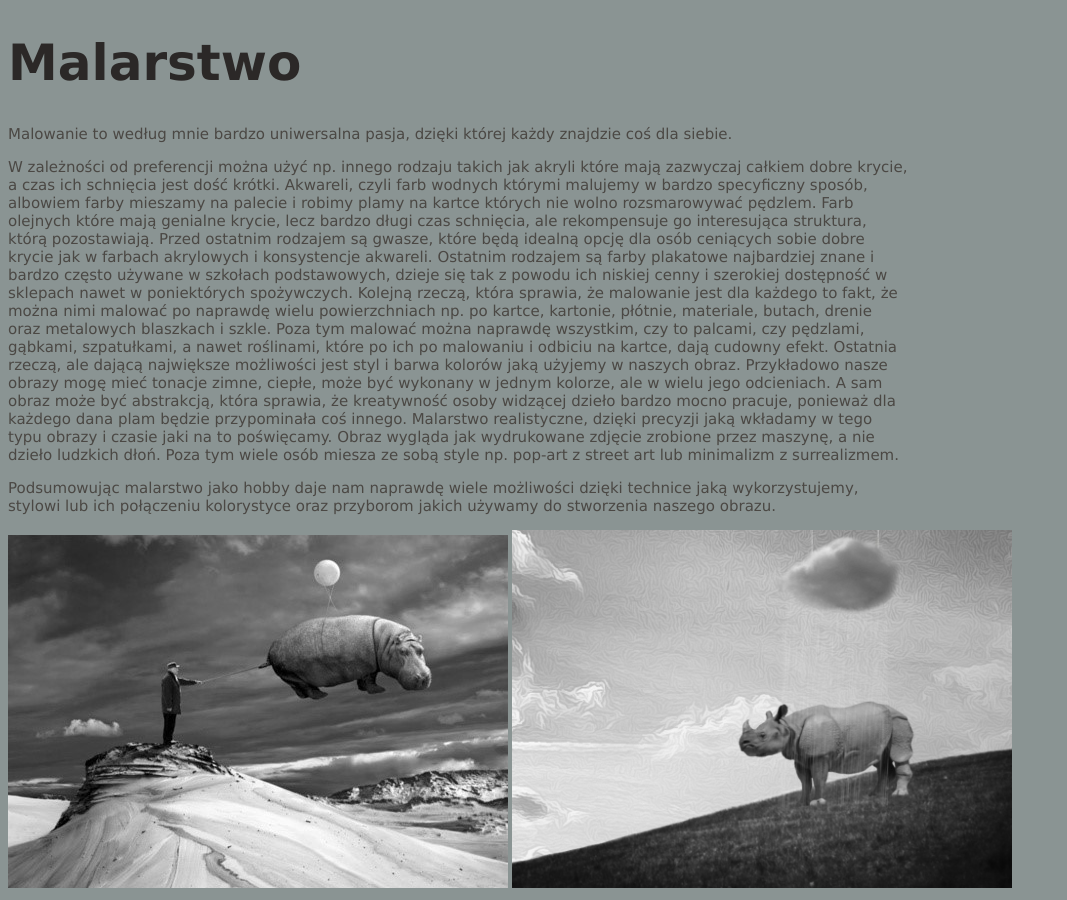
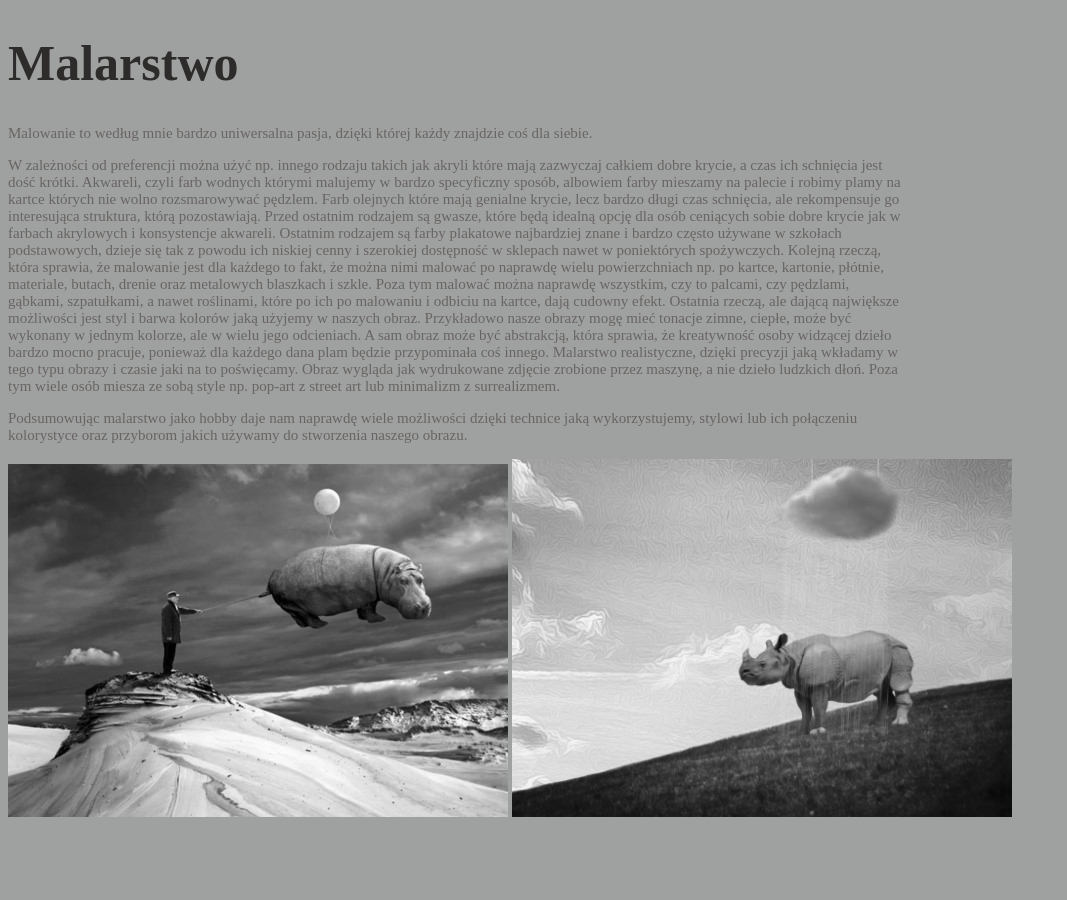
Before and after one commit to reeula/reeula.github.io, a plain HTML site: page index.html in a window 1280 px wide. Shown: the whole page, without its empty margins (0-1067 px from the left). After the commit the page ends 829 px from the top, so only its background shows below. Drawn offline with Linux system fonts and the light colour scheme.

Commit message:
Add files via upload

```diff
--- a/style.css
+++ b/style.css
@@ -1,30 +1,30 @@
-p{color:rgb(75, 72, 68)}
-body{background-color: rgb(138, 148, 147);}
-h1{color: rgb(43, 40, 39);}
+p{color:rgb(104, 101, 98)}
+body{background-color: rgb(159, 161, 161);}
+h1{color: rgb(46, 44, 43);}
 
 h1
 
 {
-    font-family: Verdana, Geneva, Tahoma, sans-serif;
+    font-family: 'Times New Roman', Times, serif;
 }
 
 p
 
 {
-    font-family: Verdana, Geneva, Tahoma, sans-serif;
+    font-family: 'Times New Roman', Times, serif;
 }
 
 
 h1
 
 {
-    font-weight: 400;
+    font-weight: 300;
 }
 
 p
 
 {
-    font-weight: 300;
+    font-weight: 200;
 }
 
 div
```
